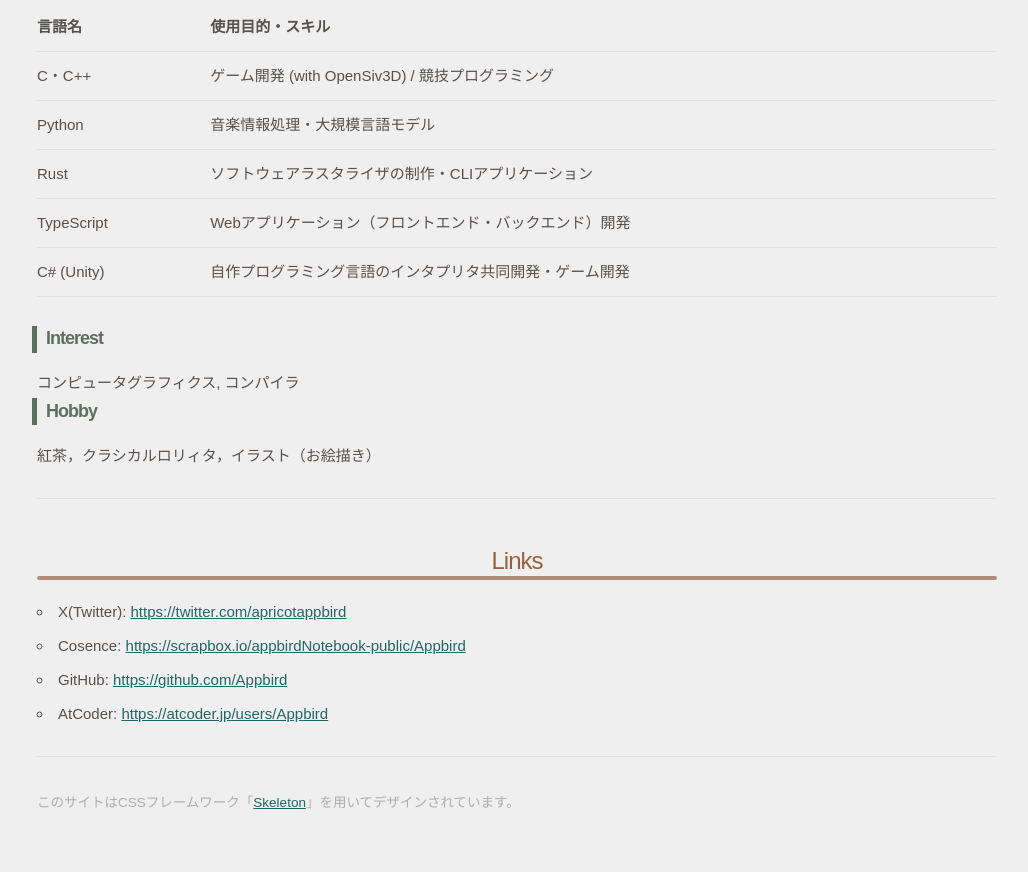
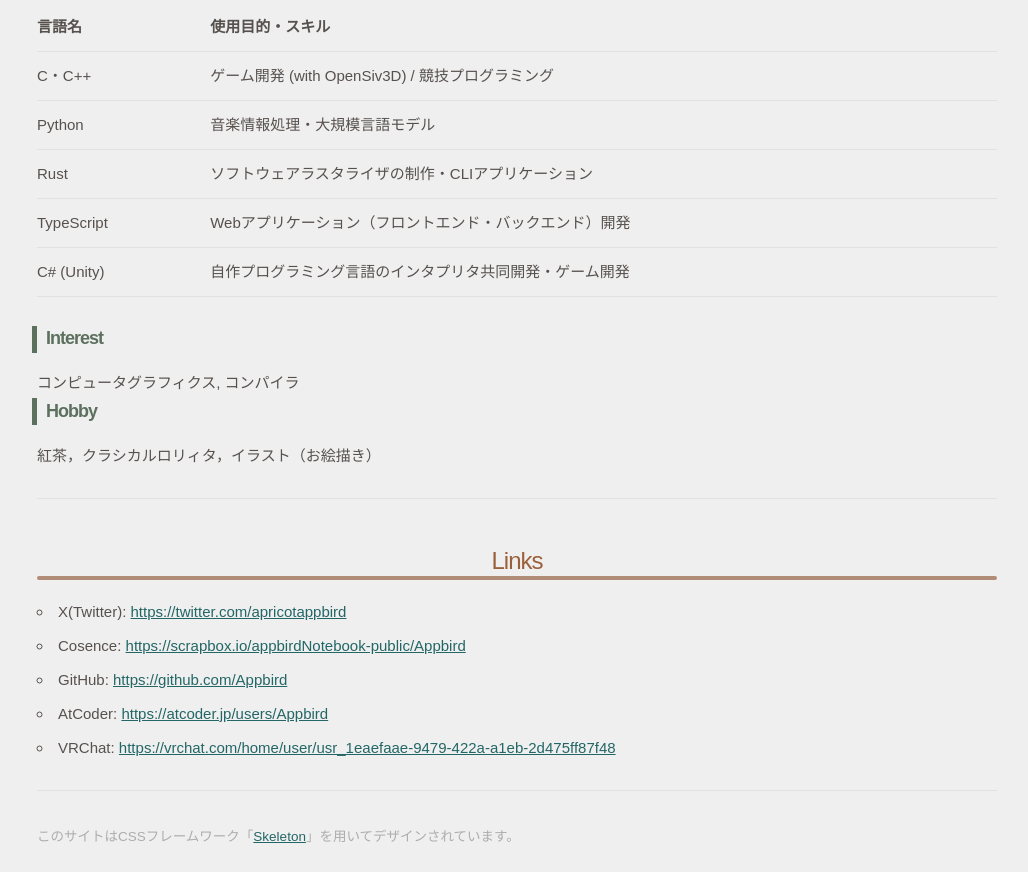
Before and after one commit to Appbird/Appbird.github.io, a plain HTML site: page index.html in a window 1280 px wide. Shown: the part 2503-3375 px from the top of the page, without its empty margins (123-1151 px from the left). Before the commit the page ends 3341 px from the top, so only its background shows below. Drawn offline with Linux system fonts and the light colour scheme.

Commit message:
VRChatのプロフィールを追記

```diff
--- a/index.html
+++ b/index.html
@@ -276,6 +276,8 @@
             </li>
             <li>GitHub: <a href="https://github.com/Appbird">https://github.com/Appbird</a></li>
             <li>AtCoder: <a href="https://atcoder.jp/users/Appbird">https://atcoder.jp/users/Appbird</a></li>
+            <li>VRChat: <a href="https://vrchat.com/home/user/usr_1eaefaae-9479-422a-a1eb-2d475ff87f48">https://vrchat.com/home/user/usr_1eaefaae-9479-422a-a1eb-2d475ff87f48</a></li>
+
         </ul>
         <hr>
         <p class="u-footnote">
```
